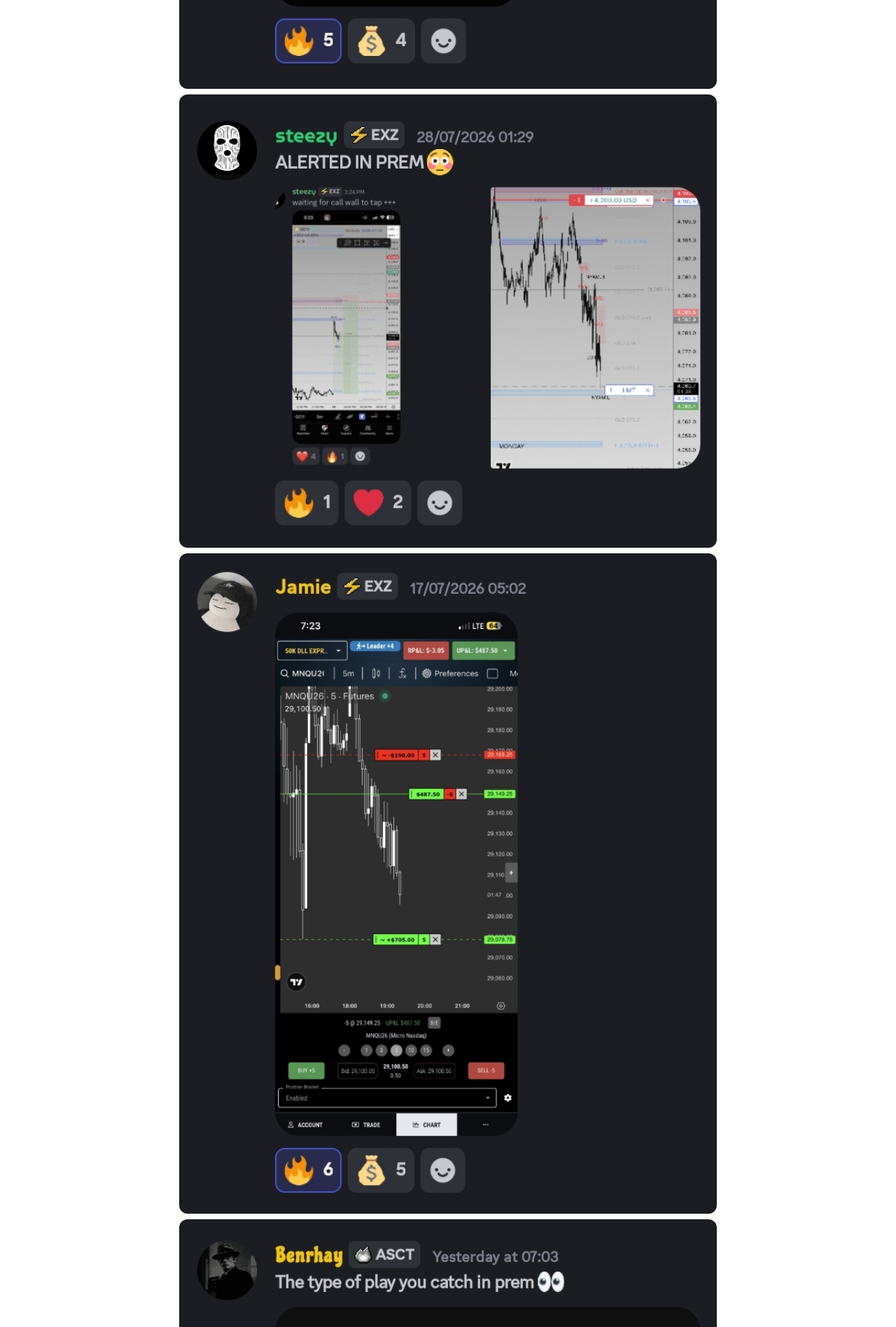
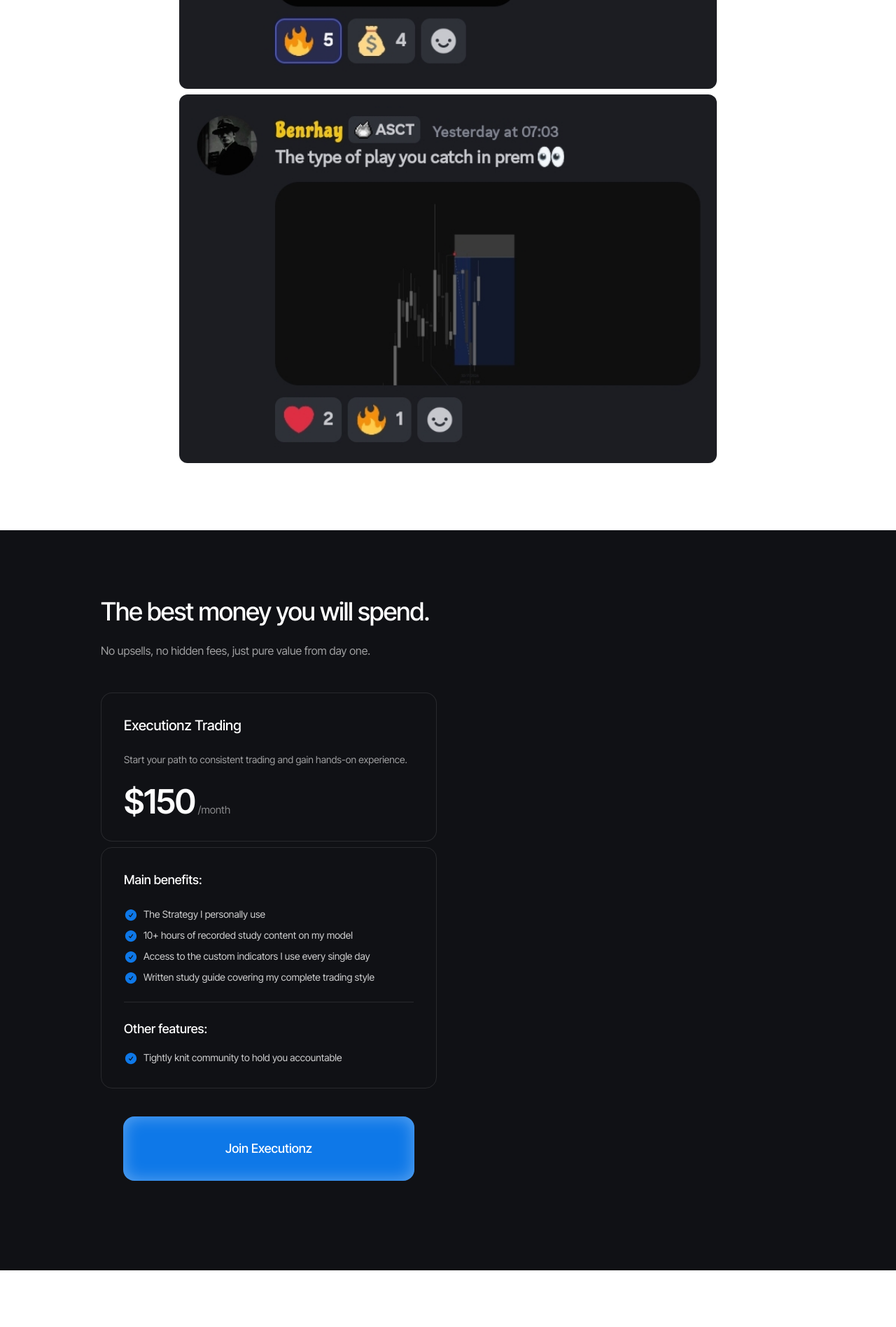
Before and after one commit to w1mayankz/Executionz, a React (Create React App) app: page / in a window 1280 px wide. Shown: the part 8160-10057 px from the top of the page at 70% size. Built offline with nearby package versions, Linux system fonts and the light colour scheme.

Commit message:
Update App.js

```diff
--- a/src/App.js
+++ b/src/App.js
@@ -523,16 +523,6 @@ export default function App() {
                 />
                 <img
                   src="/jamie.jpg"
-                  alt="testimonial image"
-                  className="w-full h-auto rounded-xl object-cover"
-                />
-                <img
-                  src="/steezyalerted.jpg"
-                  alt="testimonial image"
-                  className="w-full h-auto rounded-xl object-cover"
-                />
-                <img
-                  src="/jamie2.jpg"
                   alt="testimonial image"
                   className="w-full h-auto rounded-xl object-cover"
                 />
```
